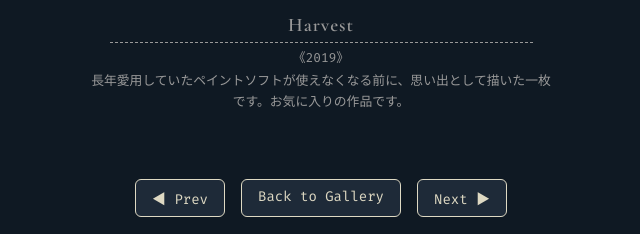
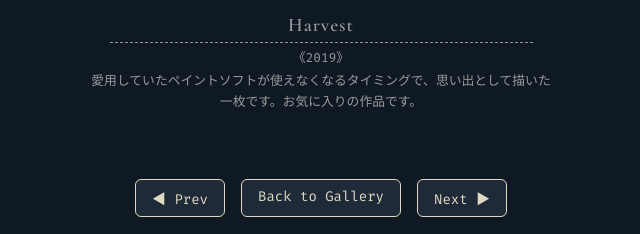
Before and after one commit to mumecot/mumecot, a plain HTML site: page gallery/style2/style2_works_pages/work4.html in a window 1280 px wide. Shown: the part 450-684 px from the top of the page, 319-959 px from the left. Drawn offline with nearby package versions, Linux system fonts and the light colour scheme.

Commit message:
Update work4.html

```diff
--- a/gallery/style2/style2_works_pages/work4.html
+++ b/gallery/style2/style2_works_pages/work4.html
@@ -24,7 +24,7 @@
       <h2 class="work-title">Harvest</h2>
       <hr class="work-divider" />
       <p class="work-description">《2019》</p>
-      <p class="work-description jp">長年愛用していたペイントソフトが使えなくなる前に、思い出として描いた一枚です。お気に入りの作品です。</p>
+      <p class="work-description jp">愛用していたペイントソフトが使えなくなるタイミングで、思い出として描いた一枚です。お気に入りの作品です。</p>
     </div>
   </div>
 </div>
```
